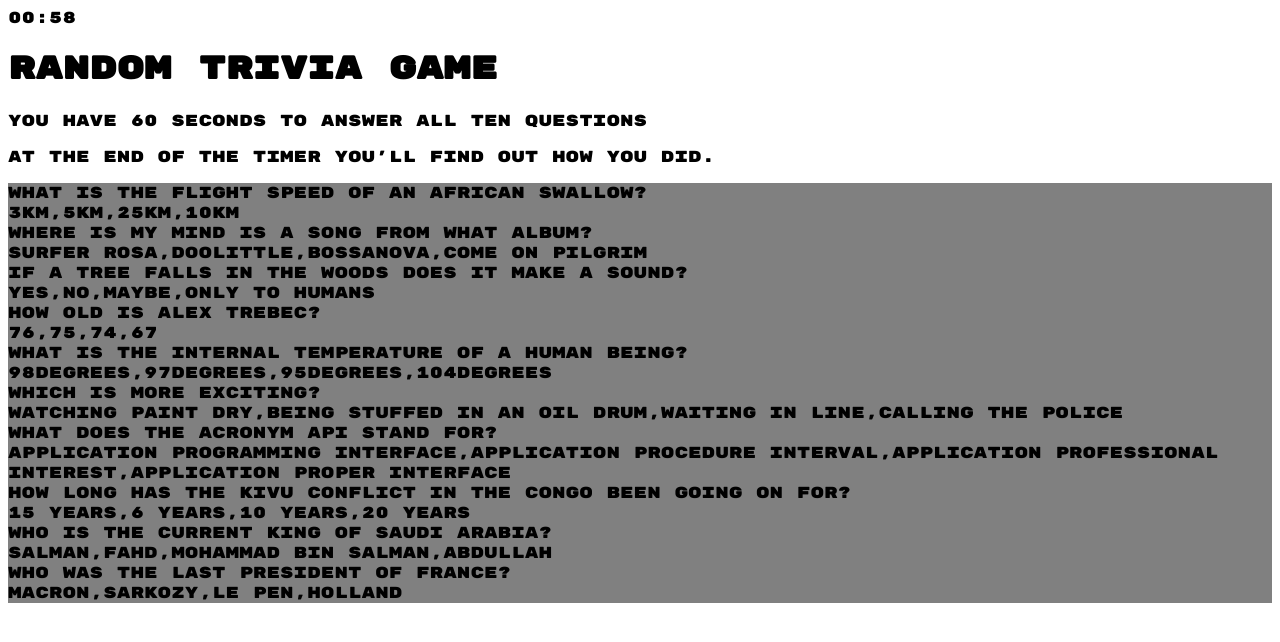
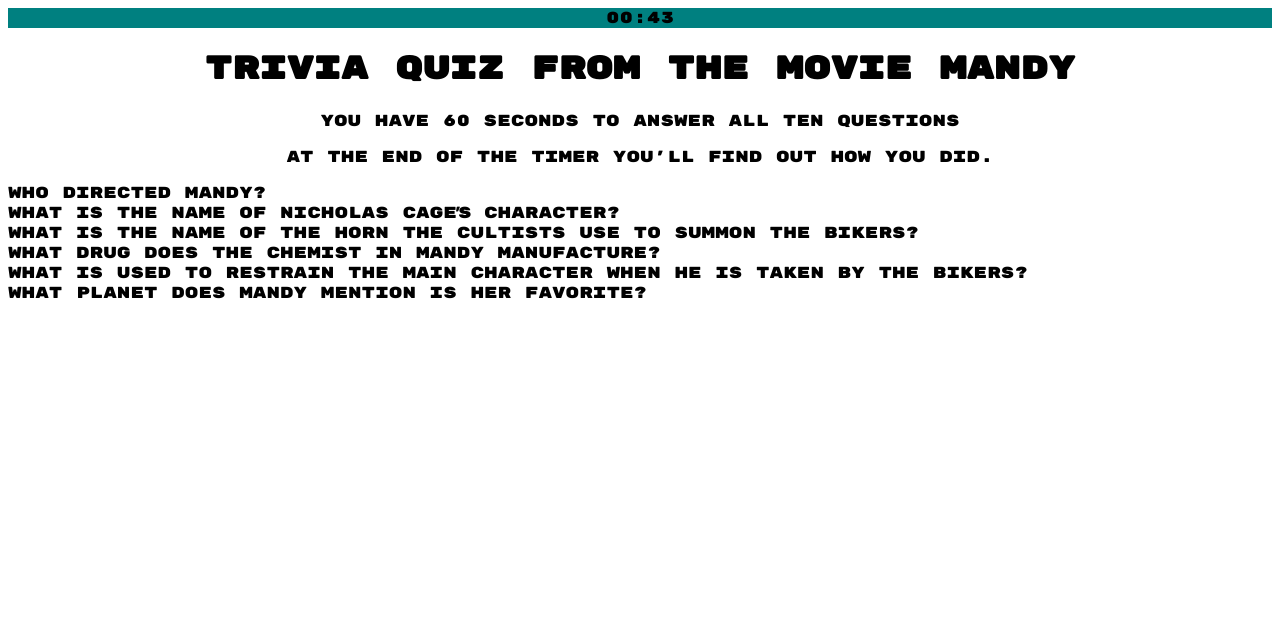
Before and after one commit to dbeccaria826/TriviaGame, a plain HTML site: page index.html in a window 1280 px wide. Both pictures are taken after a click on the button "Start Game". Drawn offline with nearby package versions, Linux system fonts and the light colour scheme.

Commit message:
added a working way to generate questions and star the timer

```diff
--- a/assets/css/style.css
+++ b/assets/css/style.css
@@ -1,3 +1,16 @@
 body {
     font-family: 'Rubik Mono One', sans-serif;
 }
+
+#main-content {
+    text-align: center;
+    margin: 0 auto;
+}
+#countdown {
+    background: teal;
+}
+#startGame {
+    font-family: 'Rubik Mono One', sans-serif;
+    background: teal;
+
+}
--- a/assets/javascript/app.js
+++ b/assets/javascript/app.js
@@ -6,17 +6,19 @@
 $(document).ready(function () {
     //Question objects. Properties are questions/answers/ and correct answer
 
-$('#countdown').append('<button id=startGame>Start Game</button>')
+$('#countdown').append('<button id=startGame>Start Game</button>').css('text-align', 'center')
 
 
 $('#startGame').on('click', function(){
-    var count = 60
-    start()
+    var count = 45
+    startGame()
     var interVal = setInterval (function() {
-         $('#countdown').text('00:' + --count);
+         $('#countdown').text('00:' + --count)
+
         console.log('countdown works')
         if(count === 0) {
-            $('body').hide()
+            $('#mainquestions').hide()
+            clearInterval(interVal);
             console.log("if statement works")
         }
     }, 1000)
@@ -25,68 +27,74 @@
 })
 
 
+//Storing each question and answer object inside of an array for easier access later on.
+
+    var qA = [{
+       q: 'Who directed Mandy?',
+       a: 'Panos Cosmatos',
+       b: 'Wes Anderson',
+       c: 'Martin Scorsese',
+       d: 'Francis Ford Coppola',
+       right: 'Panos Cosmatos'
+    },
+    {
+        q:'What is the name of Nicholas Cage\'s Character?',
+        a: 'Arnold Miller',
+        b: 'Red Miller',
+        c: 'John Miller',
+        d: 'Fred Miller',
+        right: 'Red Miller'
+    },
 
 
-    var qA = {
+    {
+        q:'What is the name of the horn the cultists use to summon the bikers?',
+        a: 'Horn of the Dawn',
+        b: 'Horn of the Abyss',
+        c: 'Horn of Abraxas',
+        d: 'Horn of Twilight',
+        right: 'Horn of Abraxas'
 
-            q: 'What is the flight speed of an african swallow?',
-            a: ['3km', '5km','25km','10km'],
+    },
 
-            q2:'Where is my mind is a song from what album?',
-            a2: ['Surfer Rosa', 'Doolittle','Bossanova','Come On Pilgrim'],
+    {
+        q: 'What drug does the Chemist in Mandy manufacture?',
+        a: 'Meth-amphetamine',
+        b: 'LSD',
+        c: 'Cocaine',
+        d: 'Heroin',
+        right: 'LSD'
+
+    },
+    {
+        q:'What is used to restrain the main character when he is taken by the bikers?',
+        a: 'Rope',
+        b: 'Duct tape',
+        c: 'Barded wire',
+        d: 'Extension cord',
+        right: 'Barbed wire'
+    },
+    {
+        q: 'What planet does Mandy mention is her favorite?',
+        a: 'Saturn',
+        b: 'Uranus',
+        c: 'Mars',
+        d: 'Jupiter',
+        right: 'Jupiter'
+    }
 
 
+]
 
-            q3:'If a tree falls in the woods does it make a sound?',
-            a3: ['Yes','No', 'Maybe','Only to Humans'],
+console.log(qA[0].q.length)
+console.log(typeof(qA))
+function startGame() {
+    for(var i = 0; i < qA.length; i++) {
+        quest = qA[i].q
+        $('#mainquestions').append('<div>' + quest + '</div>')
+    }
+}
 
-
-
-            q4: 'How old is Alex Trebec?',
-            a4: ['76', '75', '74', '67'],
-
-
-
-            q5:'What is the internal temperature of a human being?',
-            a5: ['98degrees','97degrees','95degrees', '104degrees'],
-
-
-
-            q6: 'Which is more exciting?',
-            a6: ['Watching paint dry','Being stuffed in an oil drum','Waiting in line','Calling the police'],
-
-
-
-            q7: 'What does the acronym API stand for?',
-            a7: ['Application Programming Interface','Application Procedure Interval','Application Professional Interest','Application Proper Interface'],
-
-
-
-            q8: 'How long has the kivu conflict in the congo been going on for?',
-            a8: ['15 years','6 years', '10 years','20 years'],
-
-
-
-            q9: 'Who is the current king of Saudi Arabia?',
-            a9: ['Salman','Fahd','Mohammad bin Salman','Abdullah'],
-
-
-
-            q10: 'Who was the last president of France?',
-            a10: ['Macron','Sarkozy','Le Pen','Holland'],
-
-
-
-
-
-    }
-function start() {
-var val = Object.values(qA)
-for(var val of val) {
-    console.log(val)
-   $('#mainquestions').append('<div id=questions>' + val + '</div>').css('background', 'gray')
-}
-}
 
 
 /*
--- a/index.html
+++ b/index.html
@@ -18,7 +18,7 @@
     <div id="main">
         <div id="countdown"></div>
         <div id="main-content">
-    <h1>Random Trivia Game</h1>
+    <h1>Trivia Quiz from the Movie Mandy</h1>
     <p>You have 60 seconds to answer all ten questions</p>
     <p>At the end of the timer you'll find out how you did.</p>
 </div>
```
